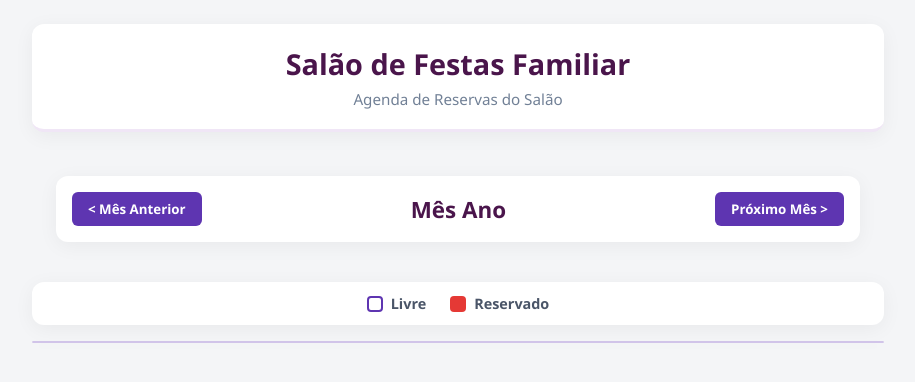
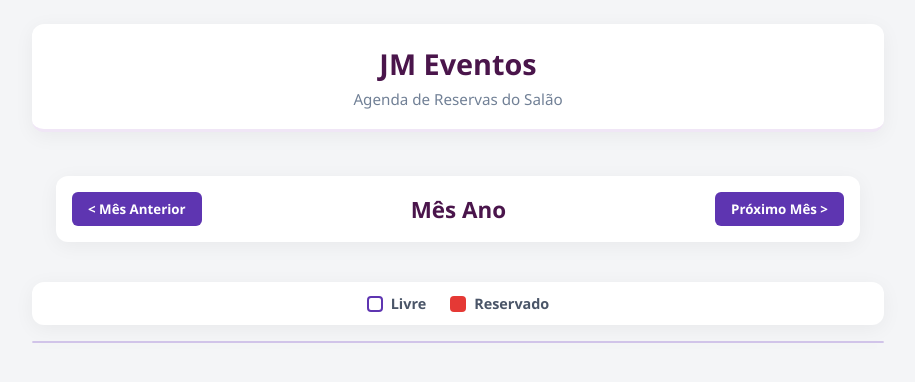
Before and after one commit to jmarcello0602/Reserva-Salao, a plain HTML site: page index.html in a window 1280 px wide. Shown: the whole page, without its empty margins (182-1097 px from the left). Drawn offline with Linux system fonts and the light colour scheme; no server answers.

Commit message:
Update index.html

```diff
--- a/index.html
+++ b/index.html
@@ -11,7 +11,7 @@
   <div class="app-container">
     <!-- Cabeçalho -->
     <header class="app-header">
-      <h1>Salão de Festas Familiar</h1>
+      <h1>JM Eventos</h1>
       <p>Agenda de Reservas do Salão</p>
     </header>
 
```
